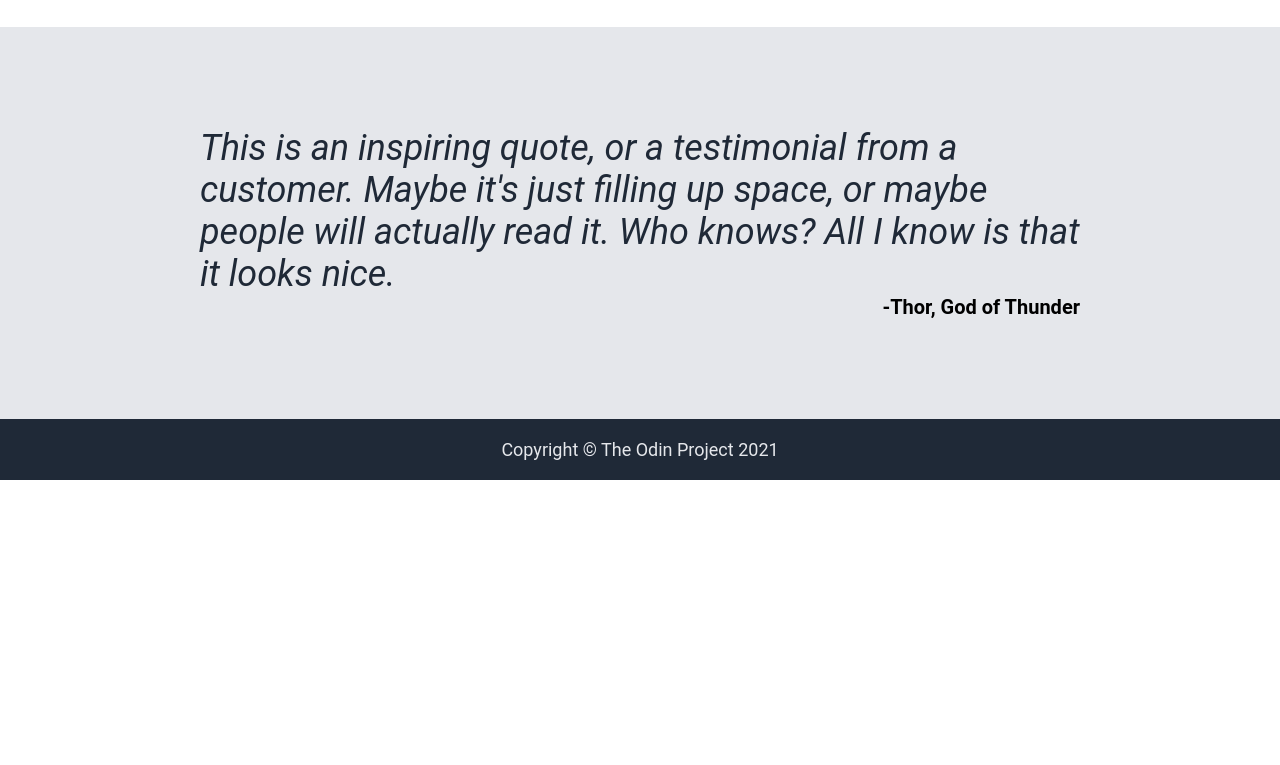
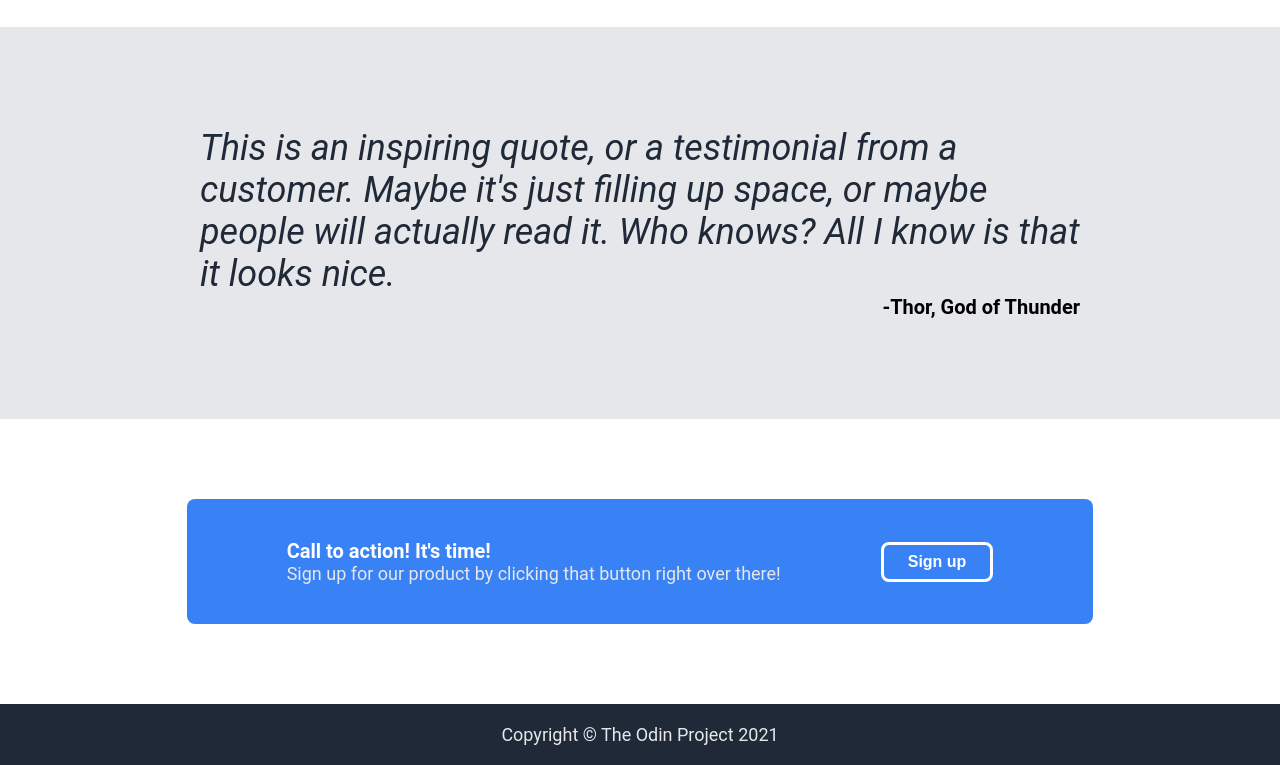
Before and after one commit to Jacky-Jiaqi-W/odin-landing-page, a plain HTML site: page index.html in a window 1280 px wide. Shown: the part 671-1436 px from the top of the page. Before the commit the page ends 1151 px from the top, so only its background shows below. Drawn offline with Linux system fonts and the light colour scheme.

Commit message:
Finish the call to action part

```diff
--- a/index.html
+++ b/index.html
@@ -51,7 +51,15 @@
                 <div class="quote-content">This is an inspiring quote, or a testimonial from a customer. Maybe it's just filling up space, or maybe people will actually read it. Who knows? All I know is that it looks nice.</div>
                 <div class="quote-attribution">-Thor, God of Thunder</div>
             </div>
-            <div class="sign-up"></div>
+            <div class="sign-up">
+                <div class="container">
+                    <div class="left-part">
+                        <div class="action-main-text">Call to action! It's time!</div>
+                        <div class="action-sec-text">Sign up for our product by clicking that button right over there!</div>
+                    </div>
+                    <button class="sec-button">Sign up</button>
+                </div>
+            </div>
         </div>
         <div class="footer">Copyright © The Odin Project 2021</div>
     </body>
--- a/style.css
+++ b/style.css
@@ -41,7 +41,8 @@ a {
 .sec-text,
 .footer,
 a,
-.image-placeholder {
+.image-placeholder,
+.action-sec-text {
     font-size: 18px;
     color: #E5E7EB;
 }
@@ -144,3 +145,30 @@ button {
     font-weight: bold;
     font-size: 20px;
 }
+
+.sign-up {
+    padding: 80px 150px;
+    display: flex;
+    justify-content: center;
+
+}
+
+.container {
+    background: #3882F6;
+    display: flex;
+    align-items: center;
+    padding: 40px 100px;
+    gap: 100px;
+    border-radius: 8px;
+}
+
+.action-main-text {
+    font-size: 20px;
+    font-weight: bold;
+    color: white;
+}
+
+.sec-button {
+    margin-top: 0px;
+    border: solid;
+}
```
